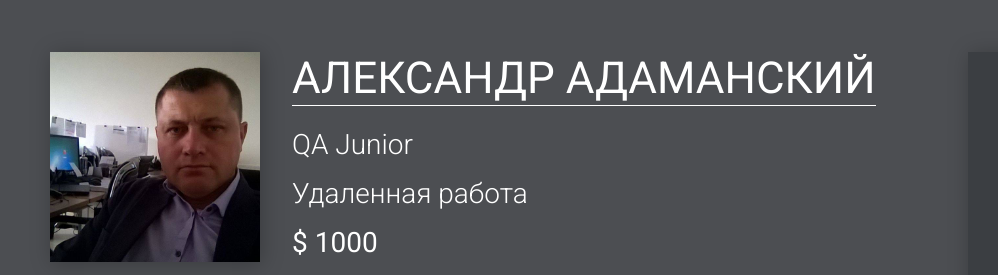
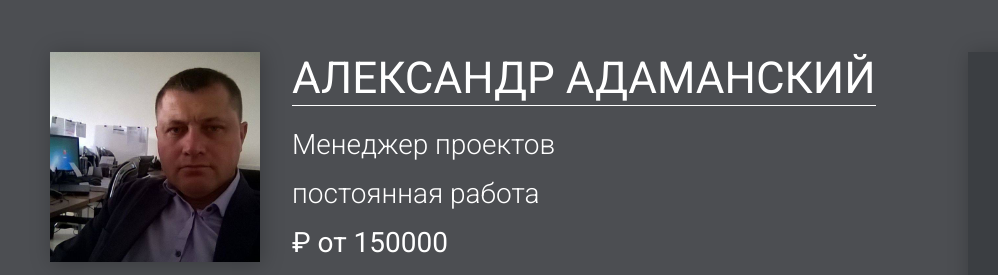
Before and after one commit to AleksandrAdam/AA, a plain HTML site: page index.html in a window 1280 px wide. Shown: the top 275 px of the page, 0-998 px from the left. Drawn offline with Linux system fonts and the light colour scheme.

Commit message:
Update index.html

```diff
--- a/index.html
+++ b/index.html
@@ -15,9 +15,9 @@
 
 			<div class="main-info">
 				<div class="name-autor"><h1>Александр&nbsp;Адаманский</h1><div class="name-divider"></div></div>
-				<h2>QA Junior</h2>
-				<h2>Удаленная работа</h2>
-				<h2 class="salary">$ 1000</h2>
+				<h2>Менеджер проектов</h2>
+				<h2>постоянная работа</h2>
+				<h2 class="salary">₽ от 150000</h2>
 			</div>
 
 			<ul class="contact-info">
```
